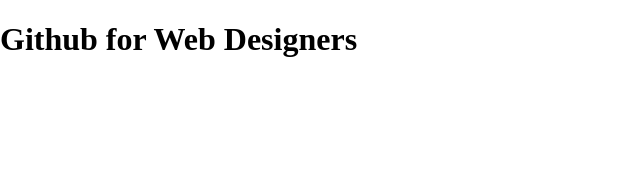
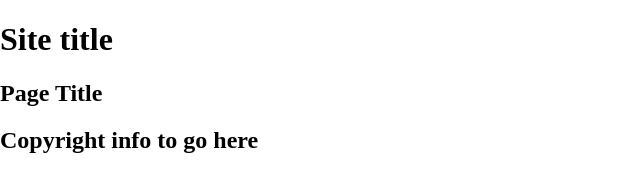
Before and after one commit to rushishingadiya/git-basics, a plain HTML site: page index.html in a window 1280 px wide. Shown: the whole page, without its empty margins (0-640 px from the left). Drawn offline with nearby package versions, Linux system fonts and the light colour scheme.

Commit message:
added more info

```diff
--- a/index.html
+++ b/index.html
@@ -14,13 +14,15 @@
     </head>
     <body>
     <header>
-	<h1><span aria-hidden="true" data-icon="&#xE087;" class="github-icon"></span> Github for Web Designers</h1>
+	<h1>Site title</h1>
     </header>
     <nav id="pageNav">
     </nav>
     <main>
+    <h2>Page Title</h2>
     </main>
     <footer>
+    <h2>Copyright info to go here</h2>
     </footer>
         <script>
 //use the modernizr load to load up external scripts. This will load the scripts asynchronously, but the order listed matters. Although it will load all scripts in parallel, it will execute them in the order listed
```
